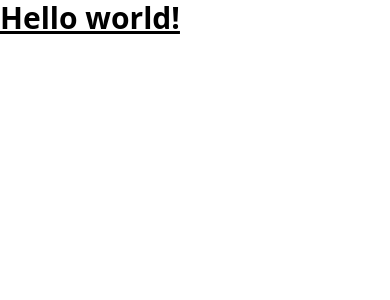
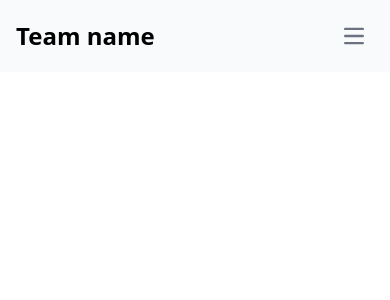
Before and after one commit to MaitreValentino/metrolympiades, a Vue app: page / in a window 390 px wide. Shown: the top 300 px of the page. Built offline with nearby package versions, Linux system fonts and the light colour scheme.

Commit message:
Feat: Header

```diff
--- a/src/App.vue
+++ b/src/App.vue
@@ -1,3 +1,7 @@
+<script setup>
+import Navbar from './components/nav-bar.vue'
+</script>
+
 <template>
-  <h1 class="text-3xl font-bold underline">Hello world!</h1>
+  <Navbar />
 </template>
--- /dev/null
+++ b/src/components/nav-bar.vue
@@ -0,0 +1,96 @@
+<script setup>
+import { ref } from 'vue'
+
+const hidden = ref(true)
+
+function afficheNavbar() {
+  if (hidden.value == true) hidden.value = false
+  else if (hidden.value == false) hidden.value = true
+}
+</script>
+
+<template>
+  <nav class="border-gray-200 bg-gray-50 dark:bg-gray-800 dark:border-gray-700">
+    <div class="max-w-screen-xl flex flex-wrap items-center justify-between mx-auto p-4">
+      <a href="#" class="flex items-center space-x-3 rtl:space-x-reverse">
+        <span class="self-center text-2xl font-semibold whitespace-nowrap dark:text-white"
+          >Team name</span
+        >
+      </a>
+      <button
+        data-collapse-toggle="navbar-hamburger"
+        type="button"
+        class="inline-flex items-center justify-center p-2 w-10 h-10 text-sm text-gray-500 rounded-lg hover:bg-gray-100 focus:outline-none focus:ring-2 focus:ring-gray-200 dark:text-gray-400 dark:hover:bg-gray-700 dark:focus:ring-gray-600"
+        aria-controls="navbar-hamburger"
+        aria-expanded="false"
+        @click="afficheNavbar"
+      >
+        <span class="sr-only">Open main menu</span>
+        <svg
+          class="w-5 h-5"
+          aria-hidden="true"
+          xmlns="http://www.w3.org/2000/svg"
+          fill="none"
+          viewBox="0 0 17 14"
+        >
+          <path
+            stroke="currentColor"
+            stroke-linecap="round"
+            stroke-linejoin="round"
+            stroke-width="2"
+            d="M1 1h15M1 7h15M1 13h15"
+          />
+        </svg>
+      </button>
+      <div class="w-full" :class="{ hidden: hidden }" id="navbar - hamburger">
+        <ul
+          class="flex flex-col font-medium mt-4 rounded-lg bg-gray-50 dark:bg-gray-800 dark:border-gray-700"
+        >
+          <li>
+            <a
+              href="#"
+              class="block py-2 px-3 text-white bg-blue-700 rounded dark:bg-blue-600"
+              aria-current="page"
+              >Team Settings</a
+            >
+          </li>
+          <li>
+            <a
+              href="#"
+              class="block py-2 px-3 text-gray-900 rounded hover:bg-gray-100 dark:text-gray-400 dark:hover:bg-gray-700 dark:hover:text-white"
+              >Ranking</a
+            >
+          </li>
+          <li>
+            <a
+              href="#"
+              class="block py-2 px-3 text-gray-900 rounded hover:bg-gray-100 dark:text-gray-400 md:dark:hover:text-white dark:hover:bg-gray-700 dark:hover:text-white"
+              >Matchs</a
+            >
+          </li>
+          <li>
+            <a
+              href="#"
+              class="block py-2 px-3 text-gray-900 rounded hover:bg-gray-100 dark:text-gray-400 dark:hover:bg-gray-700 dark:hover:text-white"
+              >Log out</a
+            >
+          </li>
+          <li>
+            <a
+              href="#"
+              class="block py-2 px-3 text-gray-900 rounded hover:bg-gray-100 dark:text-gray-400 dark:hover:bg-gray-700 dark:hover:text-white"
+              >Log in</a
+            >
+          </li>
+          <li>
+            <a
+              href="#"
+              class="block py-2 px-3 text-gray-900 rounded hover:bg-gray-100 dark:text-gray-400 dark:hover:bg-gray-700 dark:hover:text-white"
+              >Sign up</a
+            >
+          </li>
+        </ul>
+      </div>
+    </div>
+  </nav>
+</template>
```
